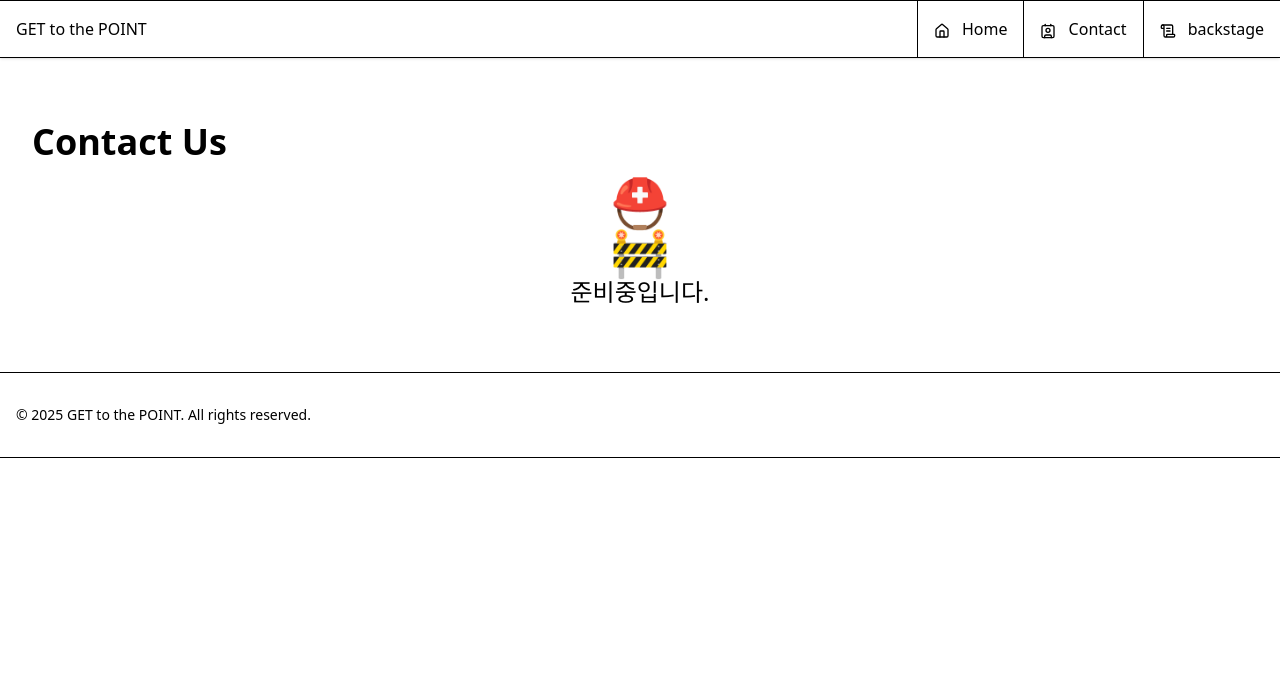
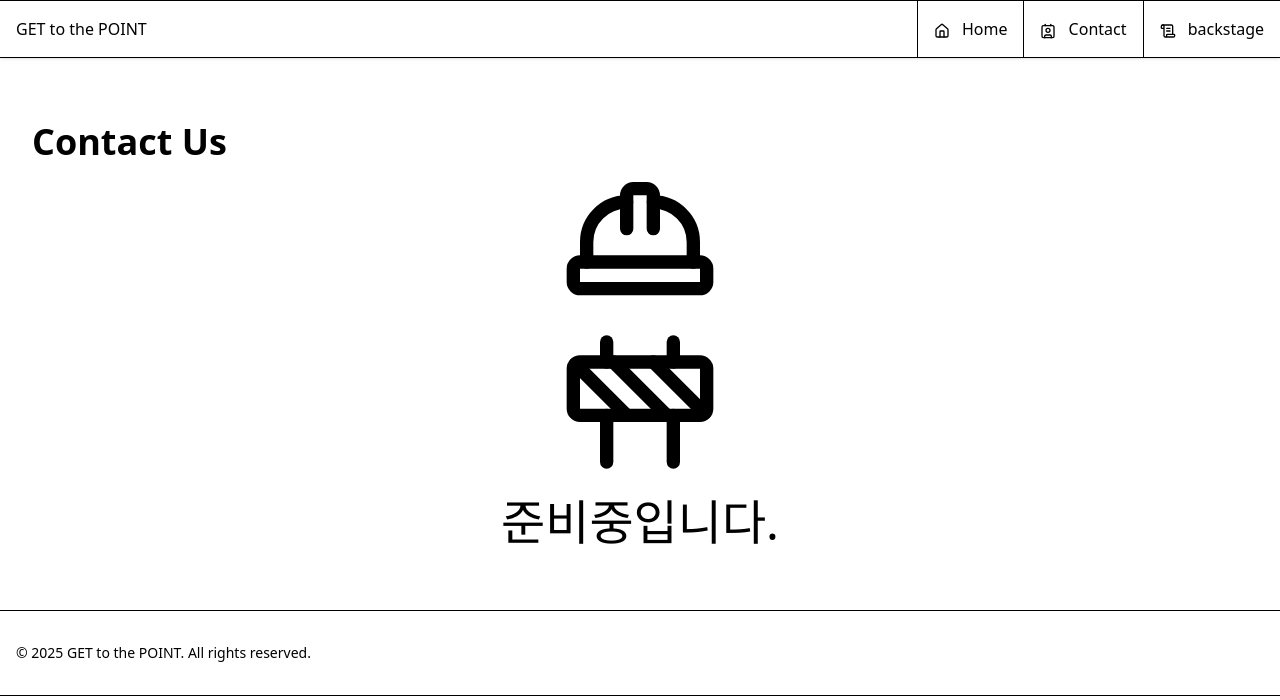
Before and after one commit to GET-to-the-POINT/get-to-the-point.github.io, a SvelteKit app: page /contact in a window 1280 px wide. Shown: the top 700 px of the page. Built offline with nearby package versions, Linux system fonts and the light colour scheme; a web font is replaced by a local one.

Commit message:
:lipstick: update contact page with animated icons and improve styling

```diff
--- a/src/routes/contact/+page.svelte
+++ b/src/routes/contact/+page.svelte
@@ -1,6 +1,33 @@
+<script>
+	import { sineInOut } from 'svelte/easing';
+	import { draw, blur } from 'svelte/transition';
+</script>
 <section class="items-center justify-center py-16 px-8">
 	<h2 class="text-4xl font-bold">Contact Us</h2>
 	<div class="text-center content-center min-h-2xl">
-		<p class="mt-4 text-2xl"><span class="text-5xl">⛑️</span><br/><span class="text-5xl">🚧</span><br/>준비중입니다.</p>
+			<svg class="mx-auto lucide lucide-hard-hat-icon lucide-hard-hat" fill="none" height="24" stroke="currentColor"
+					 stroke-linecap="round"
+					 stroke-linejoin="round" stroke-width="2" viewBox="0 0 24 24" width="24"
+					 style="width: 10rem; height: 10rem;"
+					 xmlns="http://www.w3.org/2000/svg">
+				<path d="M10 10V5a1 1 0 0 1 1-1h2a1 1 0 0 1 1 1v5" in:draw={{ duration: 2000, easing: sineInOut }} />
+				<path d="M14 6a6 6 0 0 1 6 6v3" in:draw={{ duration: 2000, easing: sineInOut }} />
+				<path d="M4 15v-3a6 6 0 0 1 6-6" in:draw={{ duration: 2000, easing: sineInOut }} />
+				<rect height="4" in:draw={{ duration: 2000, easing: sineInOut }} rx="1" width="20" x="2" y="15" />
+			</svg>
+			<svg class="mx-auto lucide lucide-construction-icon lucide-construction" fill="none" height="24" stroke="currentColor" stroke-linecap="round"
+					 stroke-linejoin="round" stroke-width="2" viewBox="0 0 24 24" width="24"
+					 style="width: 10rem; height: 10rem;"
+					 xmlns="http://www.w3.org/2000/svg">
+				<rect height="8" rx="1" width="20" x="2" y="6" in:draw={{ duration: 2000, easing: sineInOut }} />
+				<path d="M17 14v7" in:draw={{ duration: 2000, easing: sineInOut }} />
+				<path d="M7 14v7" in:draw={{ duration: 2000, easing: sineInOut }} />
+				<path d="M17 3v3" in:draw={{ duration: 2000, easing: sineInOut }} />
+				<path d="M7 3v3" in:draw={{ duration: 2000, easing: sineInOut }} />
+				<path d="M10 14 2.3 6.3" in:draw={{ duration: 2000, easing: sineInOut }} />
+				<path d="m14 6 7.7 7.7" in:draw={{ duration: 2000, easing: sineInOut }} />
+				<path d="m8 6 8 8" in:draw={{ duration: 2000, easing: sineInOut }} />
+			</svg>
+		<p class="mt-4 text-5xl" in:blur={{duration: 2000}}>준비중입니다.</p>
 	</div>
 </section>
```
Also changed, not shown: package.json (+5 -5 lines), 1 other file (tests, documents, lock files or other folders).
